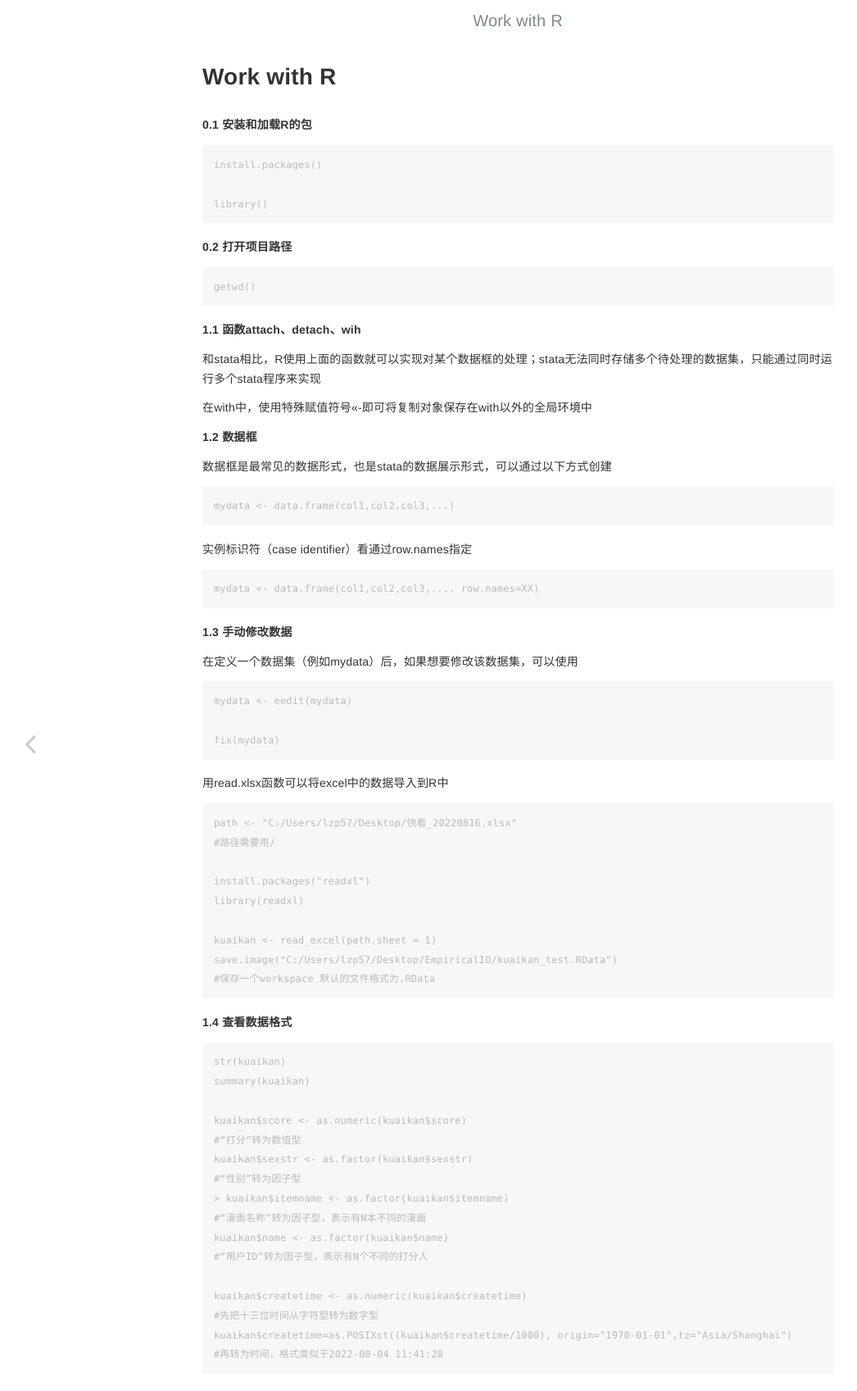
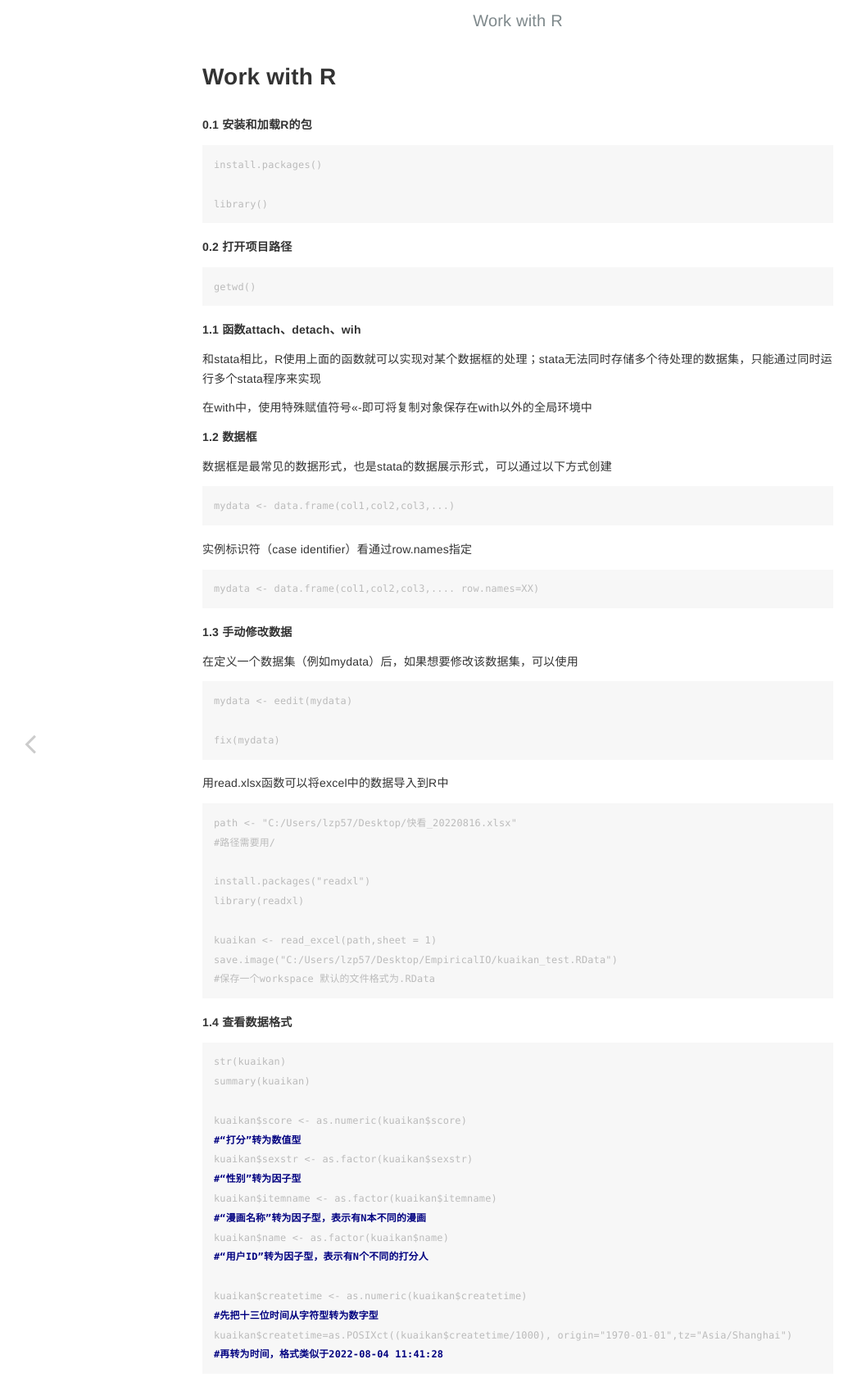
Before and after one commit to Zhuopie/Zhuopie.github.io, a Jekyll site: the page built from _pages/Work with R.md, in a window 1280 px wide. Shown: the top 1697 px of the page at 82% size, without its empty margins (8-1054 px from the left). Built offline with Jekyll 4.4.1, drawn with Linux system fonts in a browser that asks for light colours.

Commit message:
Update Work with R.md

````diff
--- a/_pages/Work with R.md
+++ b/_pages/Work with R.md
@@ -67,7 +67,7 @@ save.image("C:/Users/lzp57/Desktop/EmpiricalIO/kuaikan_test.RData")
 
 **1.4 查看数据格式**
 
-```
+```markdown
 str(kuaikan)
 summary(kuaikan)
 
@@ -75,7 +75,7 @@ kuaikan$score <- as.numeric(kuaikan$score)
 #“打分”转为数值型
 kuaikan$sexstr <- as.factor(kuaikan$sexstr)
 #“性别”转为因子型
-> kuaikan$itemname <- as.factor(kuaikan$itemname)
+kuaikan$itemname <- as.factor(kuaikan$itemname)
 #“漫画名称”转为因子型，表示有N本不同的漫画
 kuaikan$name <- as.factor(kuaikan$name)
 #“用户ID”转为因子型，表示有N个不同的打分人
````
